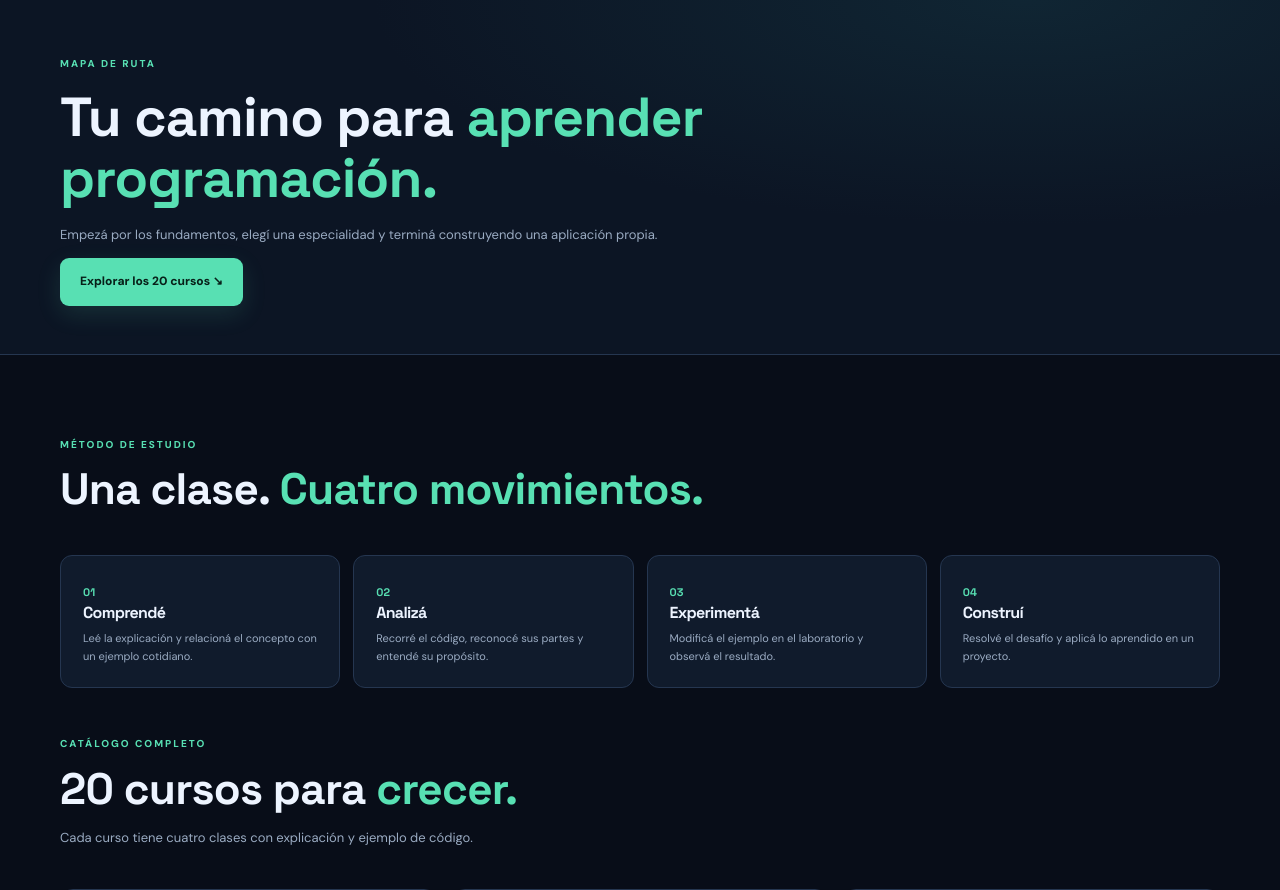
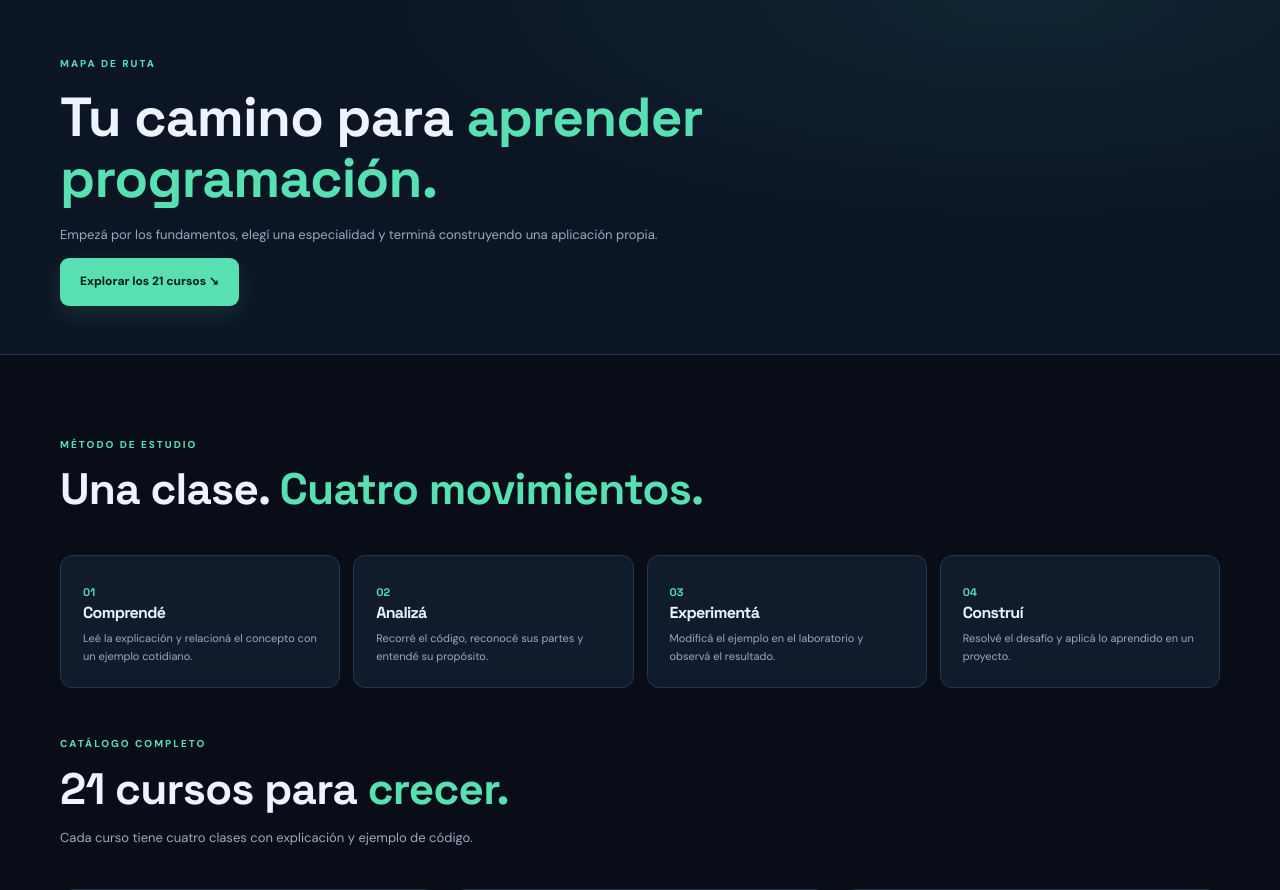
Before and after one commit to cuentaparausopersonal25-lang/Aprende-Web-Facil, a Flask app: page /aprender-programar in a window 1280 px wide. Shown: the part 80-970 px from the top of the page. Run offline with Flask 3, Linux system fonts and the light colour scheme.

Commit message:
Update academy course totals

```diff
--- a/templates/learn.html
+++ b/templates/learn.html
@@ -1,4 +1,4 @@
 {% extends "base.html" %}{% block title %}Ruta de aprendizaje · Aprende Web Fácil{% endblock %}{% block content %}
-<section class="page-hero"><div class="wrap"><div class="eyebrow">MAPA DE RUTA</div><h1>Tu camino para <span>aprender programación.</span></h1><p>Empezá por los fundamentos, elegí una especialidad y terminá construyendo una aplicación propia.</p><a class="btn primary" href="#ruta">Explorar los 20 cursos ↘</a></div></section>
-<section class="section"><div class="wrap"><div class="section-head"><div><div class="eyebrow">MÉTODO DE ESTUDIO</div><h2>Una clase. <span>Cuatro movimientos.</span></h2></div></div><div class="steps"><article><span>01</span><h3>Comprendé</h3><p>Leé la explicación y relacioná el concepto con un ejemplo cotidiano.</p></article><article><span>02</span><h3>Analizá</h3><p>Recorré el código, reconocé sus partes y entendé su propósito.</p></article><article><span>03</span><h3>Experimentá</h3><p>Modificá el ejemplo en el laboratorio y observá el resultado.</p></article><article><span>04</span><h3>Construí</h3><p>Resolvé el desafío y aplicá lo aprendido en un proyecto.</p></article></div><div id="ruta" class="section-head spaced"><div><div class="eyebrow">CATÁLOGO COMPLETO</div><h2>20 cursos para <span>crecer.</span></h2><p>Cada curso tiene cuatro clases con explicación y ejemplo de código.</p></div></div><div class="course-grid">{% for c in courses %}<a class="course-card" href="{{ url_for('course',slug=c.slug) }}"><div class="course-card-top"><span class="course-icon">{{ c.icon }}</span><span class="tag">{{ c.level }}</span></div><small>{{ c.category|upper }}</small><h3>{{ c.title }}</h3><p>{{ c.description }}</p><div class="card-bottom"><span>4 clases · {{ c.duration }}</span><b>Comenzar ↗</b></div></a>{% endfor %}</div></div></section>
+<section class="page-hero"><div class="wrap"><div class="eyebrow">MAPA DE RUTA</div><h1>Tu camino para <span>aprender programación.</span></h1><p>Empezá por los fundamentos, elegí una especialidad y terminá construyendo una aplicación propia.</p><a class="btn primary" href="#ruta">Explorar los 21 cursos ↘</a></div></section>
+<section class="section"><div class="wrap"><div class="section-head"><div><div class="eyebrow">MÉTODO DE ESTUDIO</div><h2>Una clase. <span>Cuatro movimientos.</span></h2></div></div><div class="steps"><article><span>01</span><h3>Comprendé</h3><p>Leé la explicación y relacioná el concepto con un ejemplo cotidiano.</p></article><article><span>02</span><h3>Analizá</h3><p>Recorré el código, reconocé sus partes y entendé su propósito.</p></article><article><span>03</span><h3>Experimentá</h3><p>Modificá el ejemplo en el laboratorio y observá el resultado.</p></article><article><span>04</span><h3>Construí</h3><p>Resolvé el desafío y aplicá lo aprendido en un proyecto.</p></article></div><div id="ruta" class="section-head spaced"><div><div class="eyebrow">CATÁLOGO COMPLETO</div><h2>21 cursos para <span>crecer.</span></h2><p>Cada curso tiene cuatro clases con explicación y ejemplo de código.</p></div></div><div class="course-grid">{% for c in courses %}<a class="course-card" href="{{ url_for('course',slug=c.slug) }}"><div class="course-card-top"><span class="course-icon">{{ c.icon }}</span><span class="tag">{{ c.level }}</span></div><small>{{ c.category|upper }}</small><h3>{{ c.title }}</h3><p>{{ c.description }}</p><div class="card-bottom"><span>4 clases · {{ c.duration }}</span><b>Comenzar ↗</b></div></a>{% endfor %}</div></div></section>
 {% endblock %}
```
